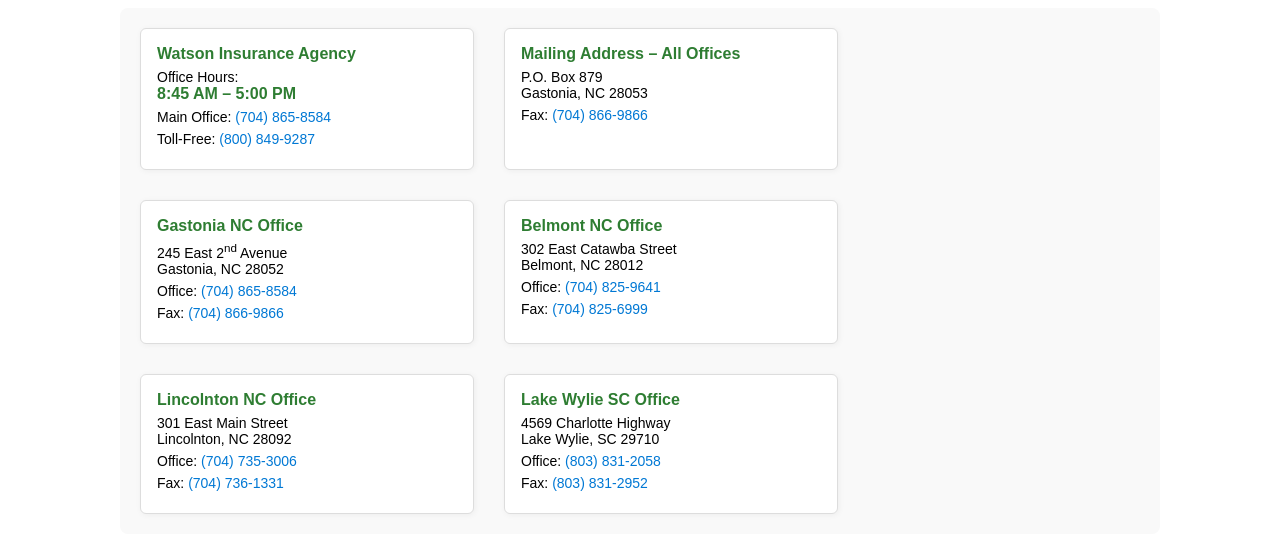
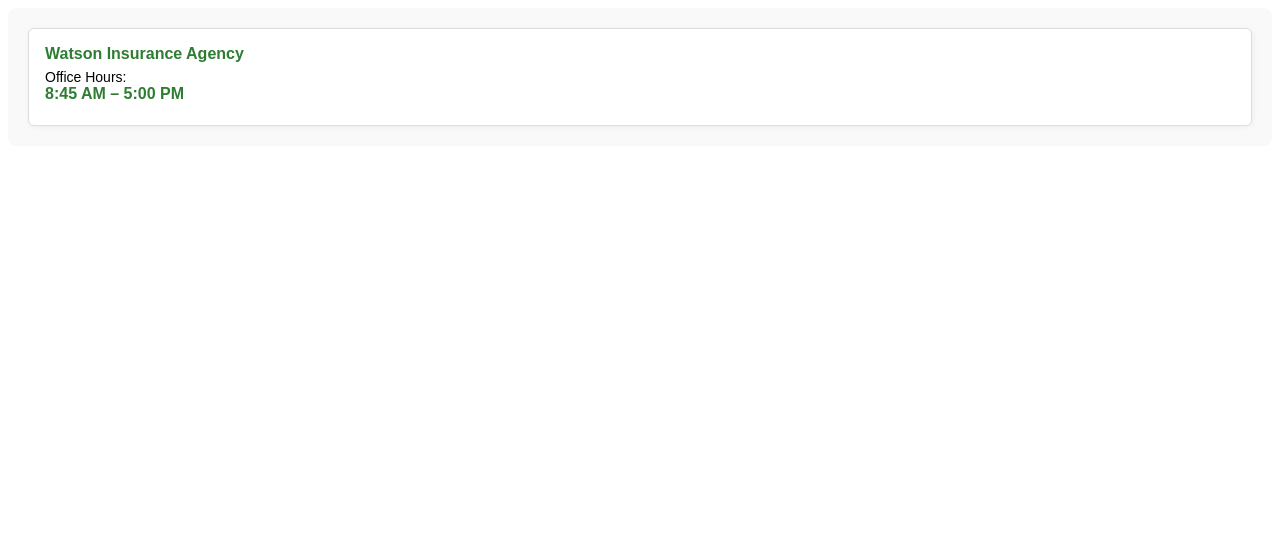
Before and after one commit to AzureChimes/my-html-embed, a plain HTML site: page index.html in a window 1280 px wide. Drawn offline with Linux system fonts and the light colour scheme.

Commit message:
Update index.html

```diff
--- a/index.html
+++ b/index.html
@@ -3,13 +3,13 @@
     .container {
       display: flex;
       flex-wrap: wrap;
-      gap: 30px;
+      gap: 20px;
       font-family: Arial, sans-serif;
       background-color: #f9f9f9;
       padding: 20px;
       border-radius: 8px;
-      max-width: 1000px;
-      margin: auto;
+      width: 100%; /* Let it fill the SharePoint embed box */
+      box-sizing: border-box;
     }
 
     .office-card {
@@ -17,8 +17,23 @@
       border: 1px solid #ddd;
       border-radius: 6px;
       padding: 16px;
-      width: 300px;
+      flex: 1 1 calc(33.333% - 20px); /* 3 per row, adjusts as needed */
+      min-width: 200px; /* Prevent text from getting too squished */
       box-shadow: 1px 1px 6px rgba(0, 0, 0, 0.05);
+      box-sizing: border-box;
+    }
+
+    /* Make them stack nicely on smaller widths */
+    @media (max-width: 800px) {
+      .office-card {
+        flex: 1 1 calc(50% - 20px); /* 2 per row */
+      }
+    }
+
+    @media (max-width: 500px) {
+      .office-card {
+        flex: 1 1 100%; /* Full width on very small screens */
+      }
     }
 
     .office-card strong {
@@ -48,49 +63,4 @@
     <!-- Watson Insurance Agency -->
     <div class="office-card">
       <strong>Watson Insurance Agency</strong>
-      <p>Office Hours: <strong>8:45 AM – 5:00 PM</strong></p>
-      <p>Main Office: <a href="tel:+17048658584">(704) 865-8584</a></p>
-      <p>Toll-Free: <a href="tel:+18008499287">(800) 849-9287</a></p>
-    </div>
-
-    <!-- Mailing Address -->
-    <div class="office-card">
-      <strong>Mailing Address – All Offices</strong>
-      <p>P.O. Box 879<br>Gastonia, NC 28053</p>
-      <p>Fax: <a href="tel:+17048669866">(704) 866-9866</a></p>
-    </div>
-
-    <!-- Gastonia NC Office -->
-    <div class="office-card">
-      <strong>Gastonia NC Office</strong>
-      <p>245 East 2<sup>nd</sup> Avenue<br>Gastonia, NC 28052</p>
-      <p>Office: <a href="tel:+17048658584">(704) 865-8584</a></p>
-      <p>Fax: <a href="tel:+17048669866">(704) 866-9866</a></p>
-    </div>
-
-    <!-- Belmont NC Office -->
-    <div class="office-card">
-      <strong>Belmont NC Office</strong>
-      <p>302 East Catawba Street<br>Belmont, NC 28012</p>
-      <p>Office: <a href="tel:+17048259641">(704) 825-9641</a></p>
-      <p>Fax: <a href="tel:+17028256999">(704) 825-6999</a></p>
-    </div>
-
-    <!-- Lincolnton NC Office -->
-    <div class="office-card">
-      <strong>Lincolnton NC Office</strong>
-      <p>301 East Main Street<br>Lincolnton, NC 28092</p>
-      <p>Office: <a href="tel:+17047353006">(704) 735-3006</a></p>
-      <p>Fax: <a href="tel:+17047361331">(704) 736-1331</a></p>
-    </div>
-
-    <!-- Lake Wylie SC Office -->
-    <div class="office-card">
-      <strong>Lake Wylie SC Office</strong>
-      <p>4569 Charlotte Highway<br>Lake Wylie, SC 29710</p>
-      <p>Office: <a href="tel:+18038312058">(803) 831-2058</a></p>
-      <p>Fax: <a href="tel:+18038312952">(803) 831-2952</a></p>
-    </div>
-
-  </div>
-</asp:Content>
+      <p>Office Hours: <strong>8:45 AM – 5:00 PM
```
